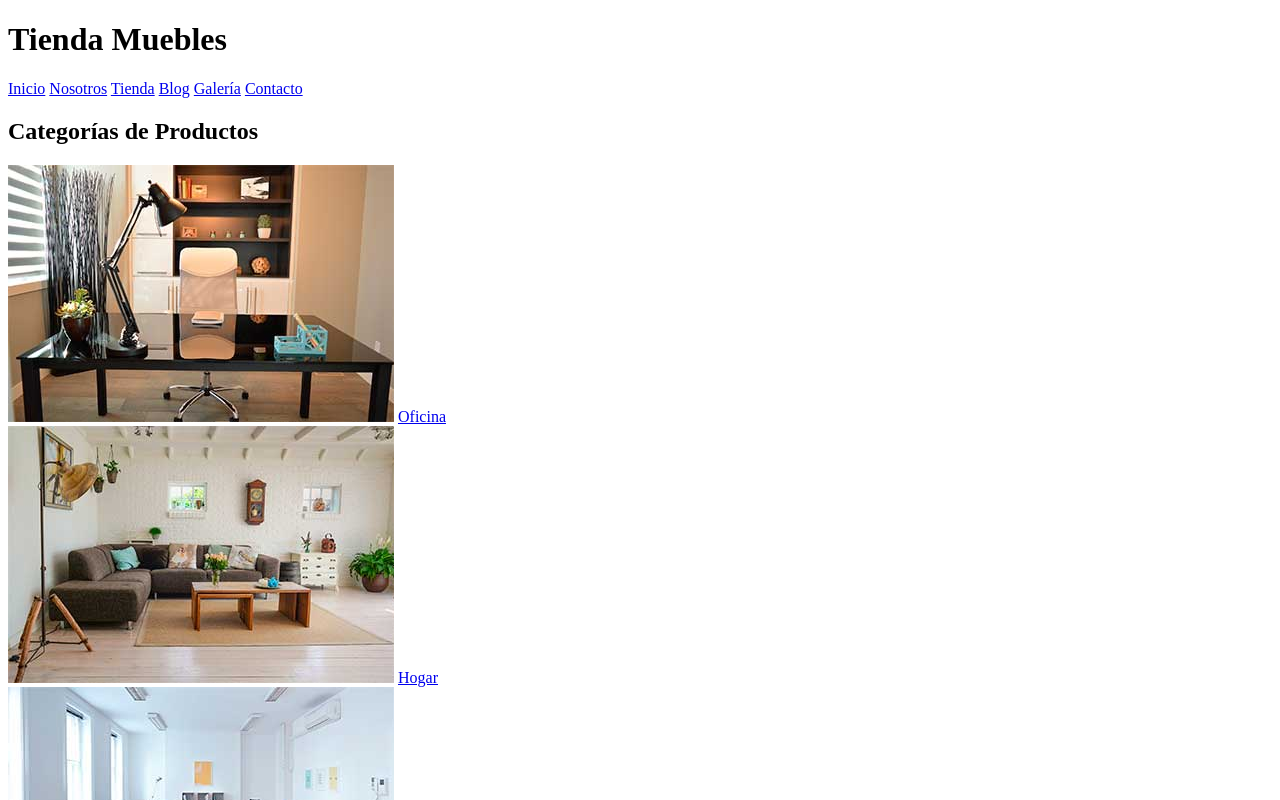
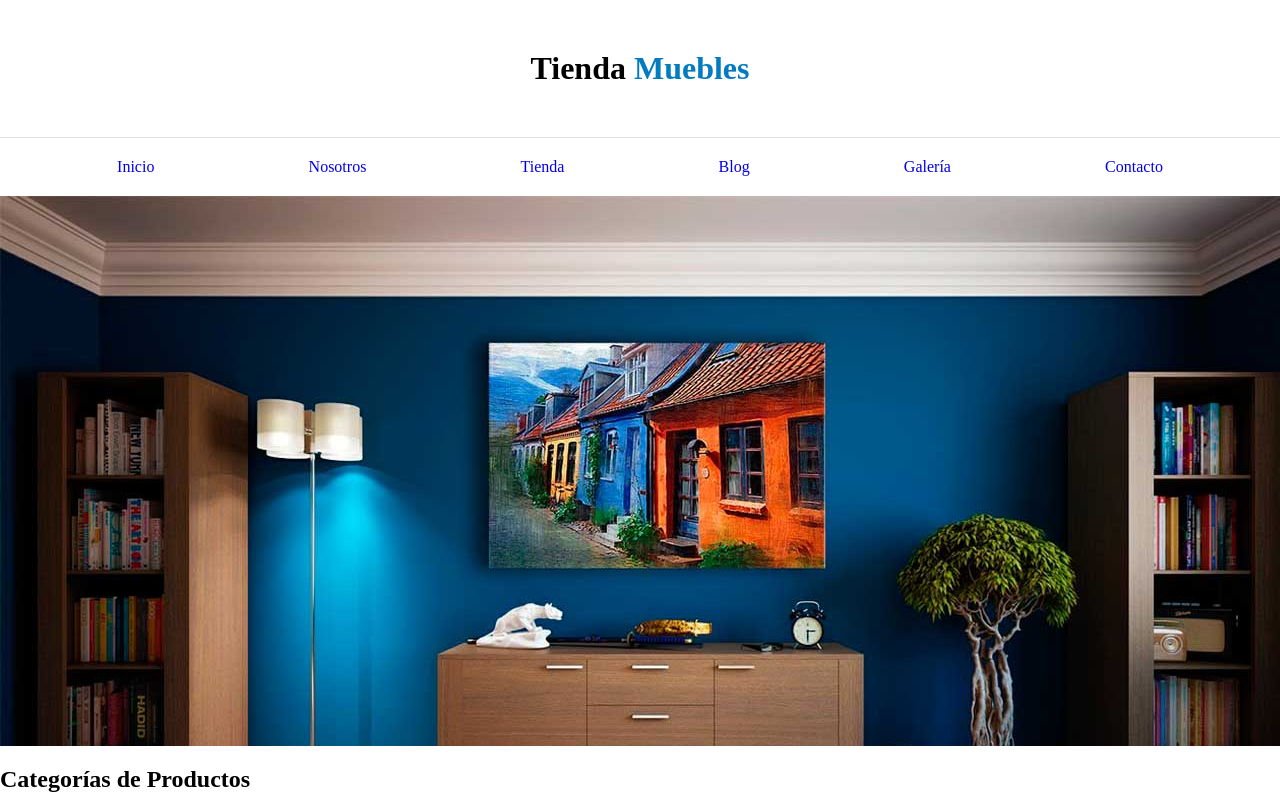
Before and after one commit to OneAlpacaMore/eCommerce_tienda_muebles, a plain HTML site: page index.html in a window 1280 px wide. Shown: the top 800 px of the page. Drawn offline with nearby package versions, Linux system fonts and the light colour scheme.

Commit message:
Header, Nav-bar and hero done.

```diff
--- /dev/null
+++ b/css/styles.css
@@ -0,0 +1,41 @@
+html {
+    box-sizing: border-box;
+  }
+  *, *:before, *:after {
+    box-sizing: inherit;
+  }
+
+:root {
+    --black: #000000;
+    --grey: #e1e1e1;
+    --ocean-boat-blue: #037BC0;
+}
+/*Globales*/
+a {
+    text-decoration: none;
+}
+.container {
+     max-width: 1200px;
+}
+/*Header y Navegación*/
+.nombre-sitio {
+    margin: 50px 0;
+    text-align: center;
+}
+.nombre-sitio span {
+    color: var(--ocean-boat-blue);
+}
+.nav-container {
+    border-top: 1px solid var(--grey);
+}
+.nav-principal {
+    padding: 20px 0;
+    margin: 0 auto;
+    display: flex;
+    justify-content: space-around;
+}
+
+.hero {
+    background-image: url(../img/principal.jpg);
+    height: 550px;
+}
--- a/index.html
+++ b/index.html
@@ -4,15 +4,18 @@
 <head>
     <meta charset="UTF-8">
     <meta name="viewport" content="width=device-width, initial-scale=1.0">
+    <link rel="stylesheet" href="https://cdnjs.cloudflare.com/ajax/libs/normalize/8.0.1/normalize.min.css">
+    <link rel="stylesheet" href="./css/styles.css">
     <title>Tienda muebles</title>
 </head>
 
 <body>
     <header>
-        <h1>Tienda Muebles</h1>
+        <h1 class="nombre-sitio">Tienda <span>Muebles</span></h1>
     </header>
 
-    <nav>
+    <div class="nav-container">
+        <nav class="nav-principal container">
             <a href="#">Inicio</a>
             <a href="#">Nosotros</a>
             <a href="#">Tienda</a>
@@ -20,6 +23,9 @@
             <a href="#">Galería</a>
             <a href="#">Contacto</a>
         </nav>
+    </div>
+
+    <div class="hero"></div>
 
     <section>
         <h2>Categorías de Productos</h2>
```
Lines whose indentation alone changed are shown as unchanged.
